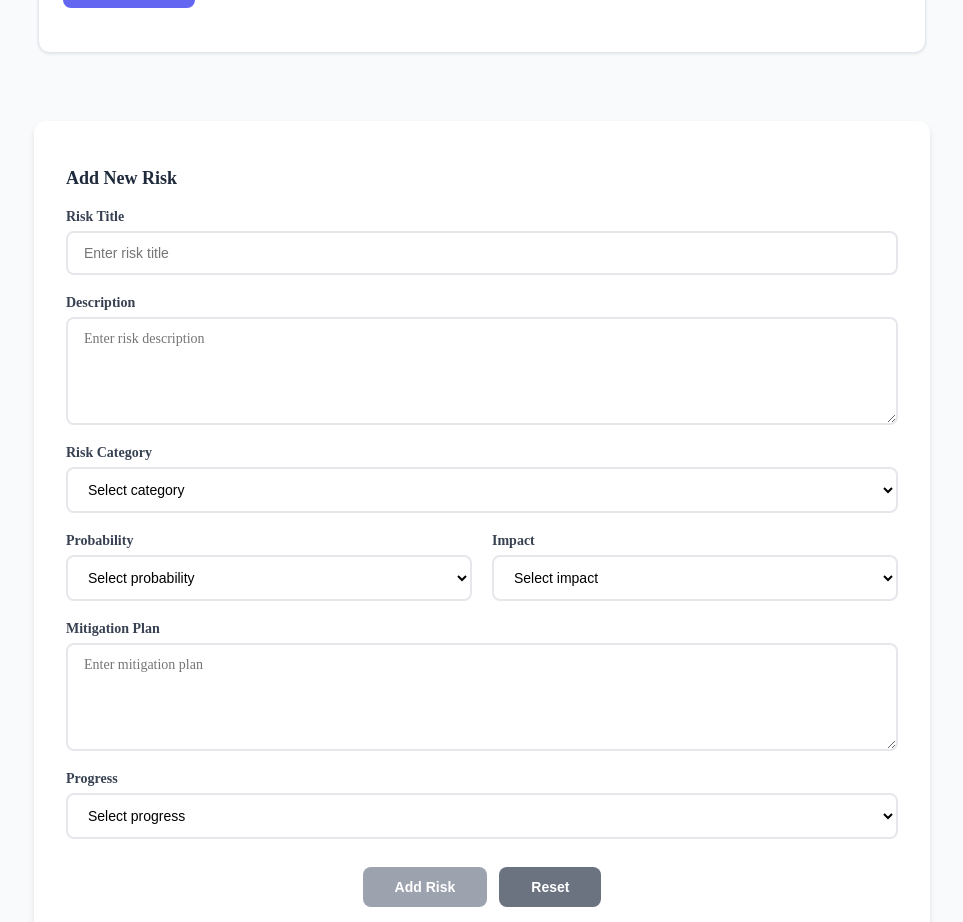
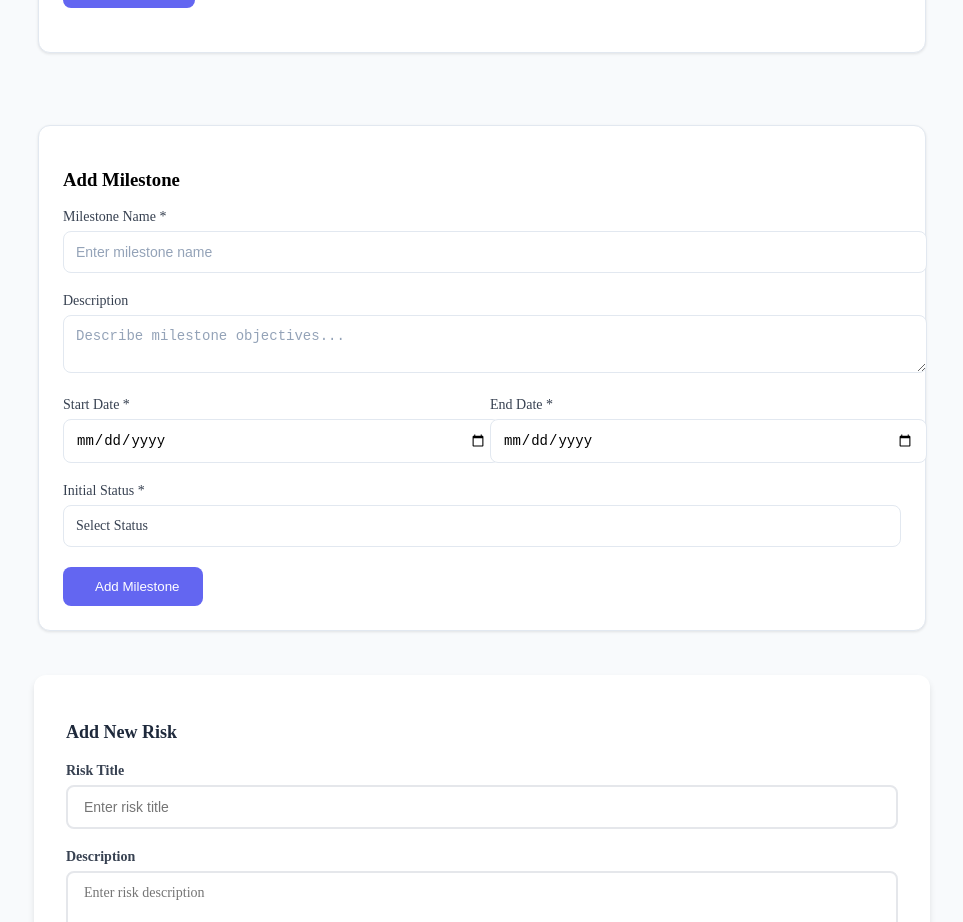
Before and after one commit to mohamednishanm/projectManagementAdminFrontEnd, an Angular app: page / in a window 1280 px wide. Shown: the part 1900-2822 px from the top of the page, without its empty margins (298-1261 px from the left). Built offline with nearby package versions, Linux system fonts and the light colour scheme.

Commit message:
final fix

```diff
--- a/src/app/app.html
+++ b/src/app/app.html
@@ -6,7 +6,7 @@
             <app-basic-project-detail-form></app-basic-project-detail-form>
             <app-pmform></app-pmform>
             <app-add-team-members></app-add-team-members>
-
+            <app-milestone></app-milestone>
             <app-risk></app-risk>
             <app-customer></app-customer>
             <router-outlet></router-outlet>
--- a/src/app/app.ts
+++ b/src/app/app.ts
@@ -7,6 +7,7 @@ import { Customer } from './customer/customer';
 import { Risk } from './risk/risk';
 import { BasicProjectDetailForm } from './basic-project-detail-form/basic-project-detail-form';
 import { Pmform } from './pmform/pmform';
+import { Milestone } from './milestone/milestone';
 
 
 
@@ -14,7 +15,7 @@ import { Pmform } from './pmform/pmform';
 
 @Component({
   selector: 'app-root',
-  imports: [RouterOutlet, Header, Sidebar, AddTeamMembers, Customer, Risk, BasicProjectDetailForm,Pmform],
+  imports: [RouterOutlet, Header, Sidebar, AddTeamMembers, Customer, Risk, BasicProjectDetailForm,Pmform, Milestone],
   templateUrl: './app.html',
   styleUrl: './app.css'
 })
--- a/src/app/milestone/milestone.css
+++ b/src/app/milestone/milestone.css
@@ -10,7 +10,7 @@
     padding: 24px;
     border-radius: 12px;
     border: 1px solid #e2e8f0;
-    margin-bottom: 24px;
+    margin: 24px;
     box-shadow: 0 1px 3px rgba(0, 0, 0, 0.1);
 }
 
```
